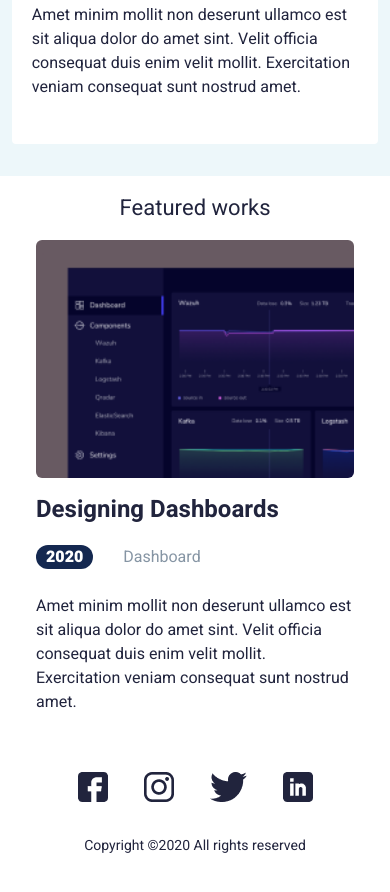
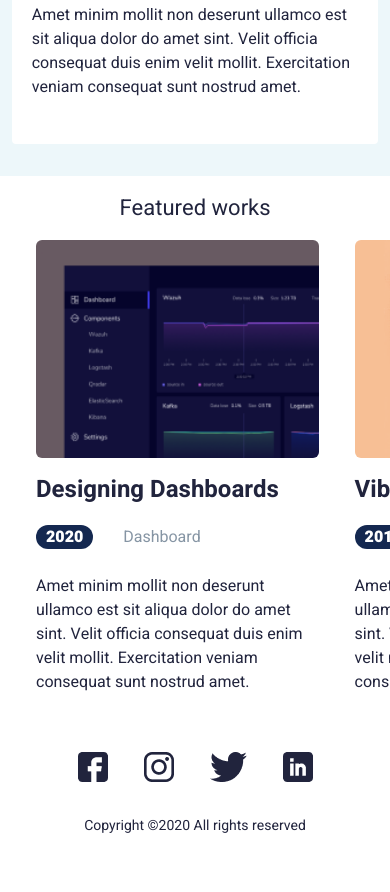
Before and after one commit to Youngporcher/John-portfolio, a plain HTML site: page index.html in a window 390 px wide. Shown: the part 1124-2016 px from the top of the page. Drawn offline with Linux system fonts and the light colour scheme.

Commit message:
Update style.css

```diff
--- a/css/style.css
+++ b/css/style.css
@@ -260,6 +260,6 @@
     }
     .featured-works__container .item{
         padding: 0 18px;
-        flex: 0 0 100%;
+        flex: 0 0 90%;
     }
 }
```
